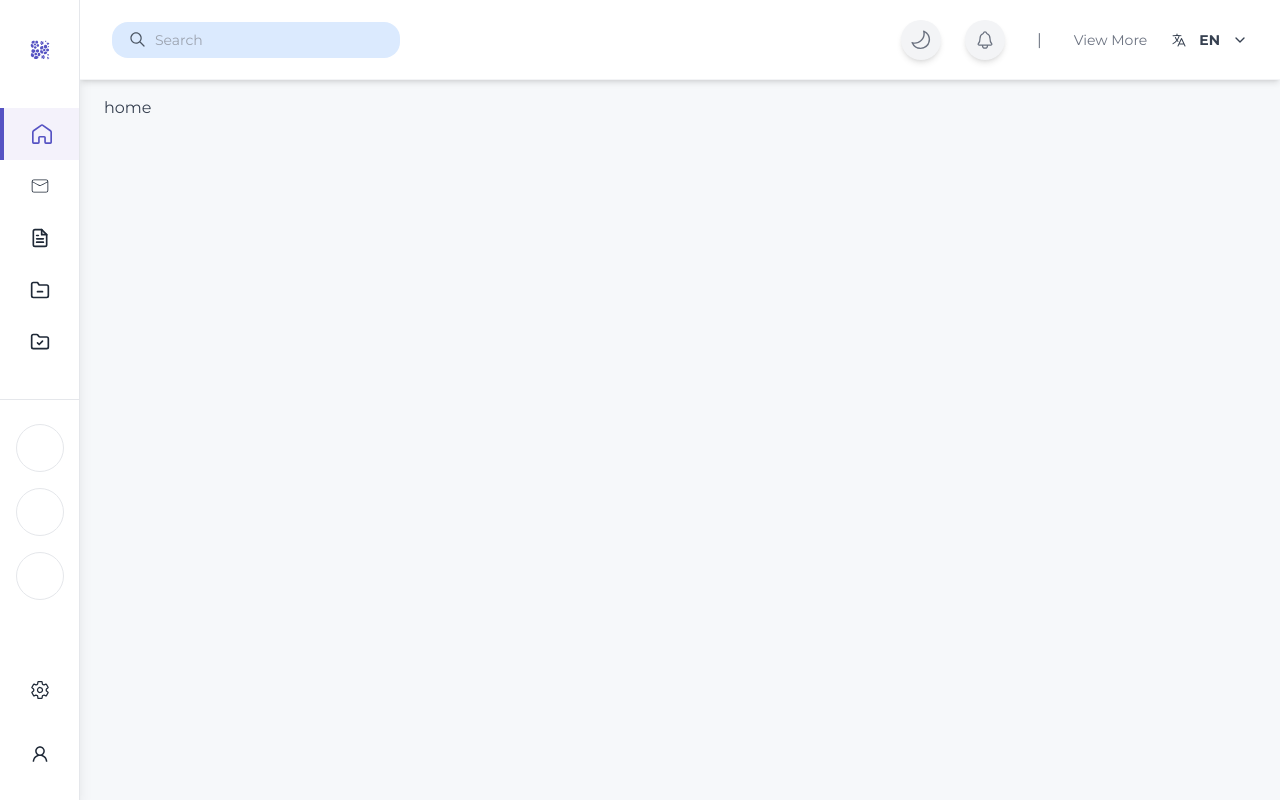
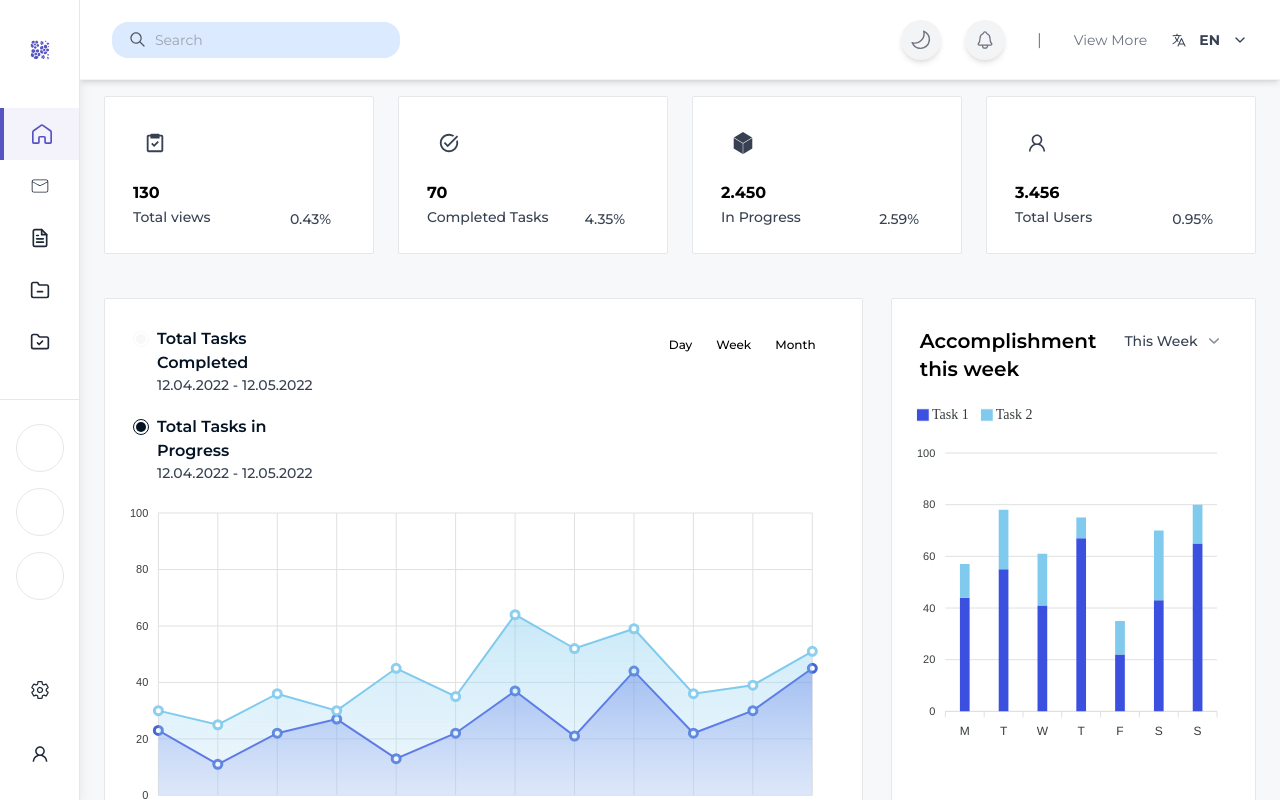
Before and after one commit to gracebir/task-managment-dashboard, a React (Vite) app: page / in a window 1280 px wide. Built offline with nearby package versions, Linux system fonts and the light colour scheme; sample sign-in values are in the browser's storage.

Commit message:
todoslice notfound page

```diff
--- a/src/App.tsx
+++ b/src/App.tsx
@@ -5,6 +5,8 @@ import PageTitle from "./components/PageTitle";
 import { useTranslation } from "react-i18next";
 import Login from "./pages/Login";
 import Home from "./pages/Home";
+import TaskManagment from "./pages/TaskManagment";
+import NotFound from "./pages/NotFound";
 
 /** @format */
 function App() {
@@ -30,6 +32,24 @@ function App() {
                         </>
                     }
                 />
+                <Route
+                    path='/tasks'
+                    element={
+                        <>
+                            <PageTitle title={t("pageTitle.home")} />
+                            <TaskManagment />
+                        </>
+                    }
+                />
+                <Route
+                    path='*'
+                    element={
+                        <>
+                            <PageTitle title={t("pageTitle.home")} />
+                            <NotFound />
+                        </>
+                    }
+                />
             </Routes>
         </div>
     );
--- /dev/null
+++ b/src/lib/slices/todoSlice.ts
@@ -0,0 +1,82 @@
+/** @format */
+
+import { createSlice } from "@reduxjs/toolkit";
+import { baseApiSlice } from "./baseApiSlice";
+
+const initialState: StateType = {
+    todos: null,
+};
+
+const todoApi = baseApiSlice.injectEndpoints({
+    endpoints: (builder) => ({
+        getAllTask: builder.query<TodoResponse, { limit: number }>({
+            query: ({ limit }) => `/todos?limit=${limit}`,
+            providesTags: ["todos"],
+        }),
+        getTaskById: builder.query<Todo, { id: number }>({
+            query: ({ id }) => `/todos/${id}`,
+        }),
+        createTodo: builder.mutation<Todo, TodoInput>({
+            query: (value) => {
+                return {
+                    url: "/todos/add",
+                    method: "POST",
+                    body: value,
+                };
+            },
+            invalidatesTags: ["todos"],
+        }),
+        updateTodo: builder.mutation<
+            Todo,
+            { id: number; todo: Partial<TodoInput> }
+        >({
+            query: ({ id, todo }) => {
+                return {
+                    url: `/todos/${id}`,
+                    method: "PUT",
+                    body: todo,
+                };
+            },
+            invalidatesTags: ["todos"],
+        }),
+        MarkAsCompletedTodo: builder.mutation<
+            Todo,
+            { id: number; todo: Partial<TodoInput> }
+        >({
+            query: ({ id, todo }) => {
+                return {
+                    url: `/todos/${id}`,
+                    method: "PUT",
+                    body: todo,
+                };
+            },
+            invalidatesTags: ["todos"],
+        }),
+        deleteTodo: builder.mutation<Todo, { id: number }>({
+            query: ({ id }) => {
+                return {
+                    url: `/todos/${id}`,
+                    method: "DELETE",
+                };
+            },
+            invalidatesTags: ["todos"],
+        }),
+    }),
+});
+
+const todoSlice = createSlice({
+    name: "todos",
+    initialState,
+    reducers: {},
+});
+
+export const {
+    useCreateTodoMutation,
+    useDeleteTodoMutation,
+    useGetAllTaskQuery,
+    useGetTaskByIdQuery,
+    useUpdateTodoMutation,
+    useMarkAsCompletedTodoMutation,
+} = todoApi;
+
+export default todoSlice;
--- a/src/lib/store.ts
+++ b/src/lib/store.ts
@@ -3,11 +3,13 @@
 import { configureStore } from "@reduxjs/toolkit";
 import { baseApiSlice } from "./slices/baseApiSlice";
 import authSlice from "./slices/authSlice";
+import todoSlice from "./slices/todoSlice";
 
 export const store = configureStore({
     reducer: {
         [baseApiSlice.reducerPath]: baseApiSlice.reducer,
         auth: authSlice.reducer,
+        todos: todoSlice.reducer,
     },
     middleware: (getDefaultMiddleware) =>
         getDefaultMiddleware().concat(baseApiSlice.middleware),
--- a/src/pages/Home.tsx
+++ b/src/pages/Home.tsx
@@ -1,10 +1,59 @@
 /** @format */
+
+import CardDataStats from "../components/cards/CardDataStats";
 import DefaultLayout from "./layout/DefaultLayout";
+import { BiTask } from "react-icons/bi";
+import { MdTaskAlt } from "react-icons/md";
+import { SiTask } from "react-icons/si";
+import { AiOutlineUser } from "react-icons/ai";
+import { useTranslation } from "react-i18next";
+import ChartTaks from "../components/charts/ChartTasks";
+import HistogramChart from "../components/charts/Histogram";
 
 function Home() {
+    const [t] = useTranslation("global");
     return (
         <DefaultLayout>
-            <main>home</main>
+            <main className='flex flex-col gap-4'>
+                <div className='grid grid-cols-1 gap-4 md:grid-cols-2 md:gap-6 xl:grid-cols-4 2xl:gap-7.5'>
+                    <CardDataStats
+                        title={t("home.stat.total")}
+                        total='130'
+                        rate='0.43%'
+                        levelUp
+                    >
+                        <BiTask size={22} />
+                    </CardDataStats>
+                    <CardDataStats
+                        title={t("home.stat.completed")}
+                        total='70'
+                        rate='4.35%'
+                        levelUp
+                    >
+                        <MdTaskAlt size={22} />
+                    </CardDataStats>
+                    <CardDataStats
+                        title={t("home.stat.progress")}
+                        total='2.450'
+                        rate='2.59%'
+                        levelUp
+                    >
+                        <SiTask size={22} />
+                    </CardDataStats>
+                    <CardDataStats
+                        title={t("home.stat.users")}
+                        total='3.456'
+                        rate='0.95%'
+                        levelDown
+                    >
+                        <AiOutlineUser size={22} />
+                    </CardDataStats>
+                </div>
+                <div className='mt-4 grid grid-cols-12 gap-4 md:mt-6 md:gap-6 lg:mt-7 lg:gap-7'>
+                    <ChartTaks />
+                    <HistogramChart />
+                </div>
+            </main>
         </DefaultLayout>
     );
 }
--- /dev/null
+++ b/src/pages/NotFound.tsx
@@ -0,0 +1,19 @@
+/** @format */
+import Image404 from "../assets/404.png";
+
+const NotFound = () => {
+    return (
+        <div className='h-svh w-full flex items-center bg-primary dark:bg-primary-dark'>
+            <div className='max-w-5xl mx-auto h-[60svh] w-full'>
+                <img
+                    className='w-full h-full object-contain'
+                    src={Image404}
+                    loading='lazy'
+                    alt=''
+                />
+            </div>
+        </div>
+    );
+};
+
+export default NotFound;
--- /dev/null
+++ b/src/pages/TaskManagment.tsx
@@ -0,0 +1,24 @@
+/** @format */
+
+import ActionButtons from "../components/todo-header/ActionButtons";
+import Breadcrumb from "../components/todo-header/Breadcrumb";
+import ProjectHeader from "../components/todo-header/ProjectHeader";
+import TaskTabs from "../components/todo-header/TaskTab";
+import DefaultLayout from "./layout/DefaultLayout";
+
+function TaskManagment() {
+    return (
+        <DefaultLayout>
+            <main>
+                <div className='max-w-6xl p-6 bg-white dark:bg-gray-900 text-gray-900 dark:text-white'>
+                    <Breadcrumb />
+                    <ProjectHeader />
+                    <ActionButtons />
+                    <TaskTabs />
+                </div>
+            </main>
+        </DefaultLayout>
+    );
+}
+
+export default TaskManagment;
--- a/src/translation/en/global.json
+++ b/src/translation/en/global.json
@@ -16,5 +16,25 @@
         "title": "Welcome back",
         "error": "Invalid credentials",
         "success": "Connected sucessfuly"
+    },
+    "home": {
+        "stat": {
+            "total": "Total views",
+            "completed": "Completed Tasks",
+            "progress": "In Progress",
+            "users": "Total Users"
+        },
+        "chart": {
+            "total": "Total Tasks Completed",
+            "progress": " Total Tasks in Progress",
+            "task-1": "Task 1",
+            "task-2": "Task 2",
+            "day": "Day",
+            "week": "Week",
+            "month": "Month",
+            "profit": "Accomplishment this week",
+            "this-week": "This Week",
+            "last-week": "Last Week"
+        }
     }
 }
--- a/src/translation/fr/global.json
+++ b/src/translation/fr/global.json
@@ -1,7 +1,8 @@
 {
     "pageTitle": {
         "login": "Connexion | Gestion des tâches",
-        "home": "Accueil | Gestion des tâches"
+        "home": "Accueil | Gestion des tâches",
+        "task": "Tache | "
     },
     "header": {
         "view": "Voir plus",
@@ -16,5 +17,25 @@
         "title": "Content de te revoir",
         "error": "Identifiants invalides",
         "success": "Connecté avec succès"
+    },
+    "home": {
+        "stat": {
+            "total": "Vues totales",
+            "completed": "Tâches terminées",
+            "progress": "En cours",
+            "users": "Nombre total d'utilisateurs"
+        },
+        "chart": {
+            "total": "Total des tâches terminées",
+            "progress": "Total des tâches en cours",
+            "task-1": "Tâches 1",
+            "task-2": "Tâches 2",
+            "day": "Jour",
+            "week": "Semaine",
+            "month": "Mois",
+            "profit": "Réalisation cette semaine",
+            "this-week": "Cette semaine",
+            "last-week": "La semaine dernière"
+        }
     }
 }
```
Also changed, not shown: src/type.d.ts (+24 -0 lines), src/assets/404.png (added).
